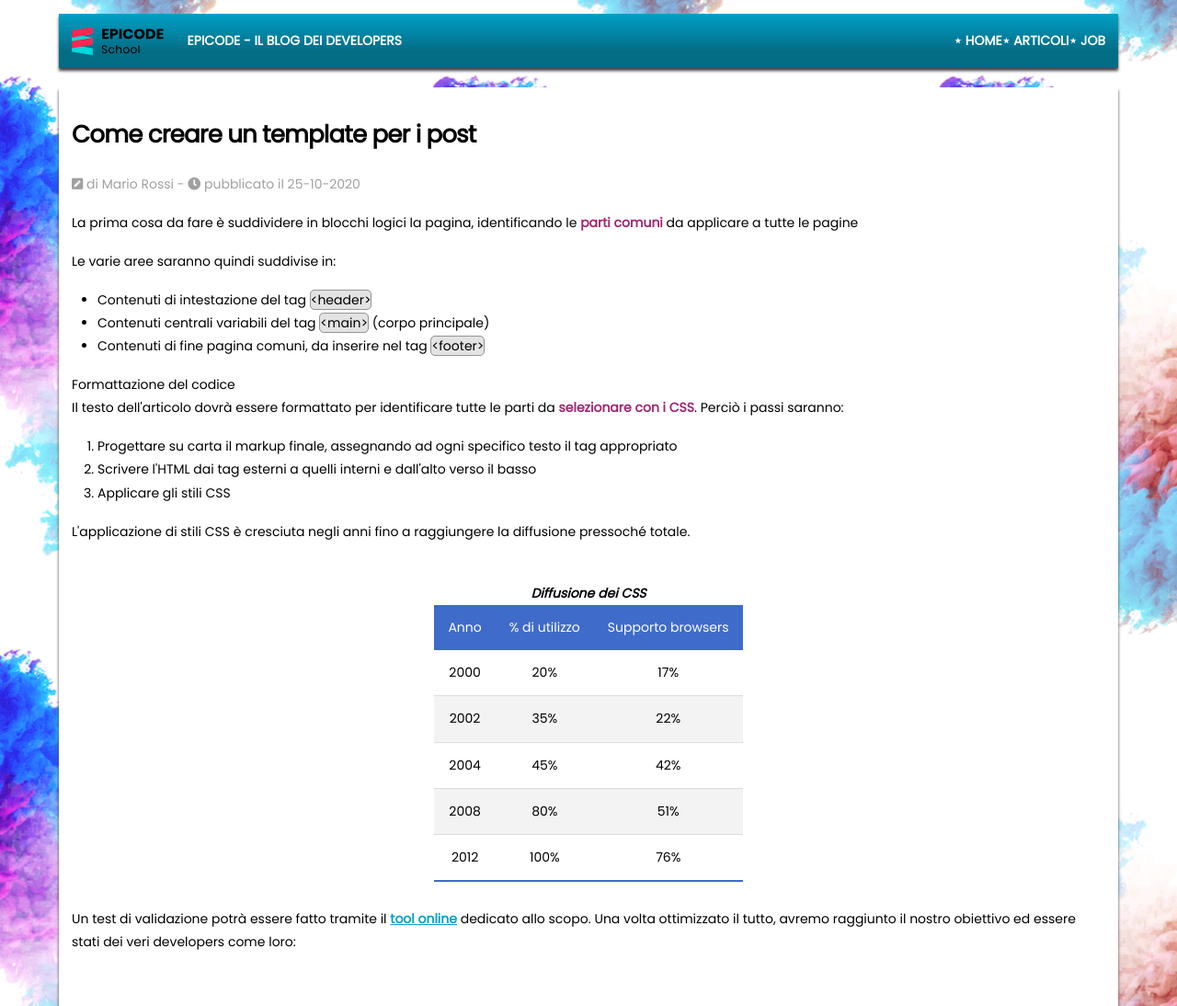
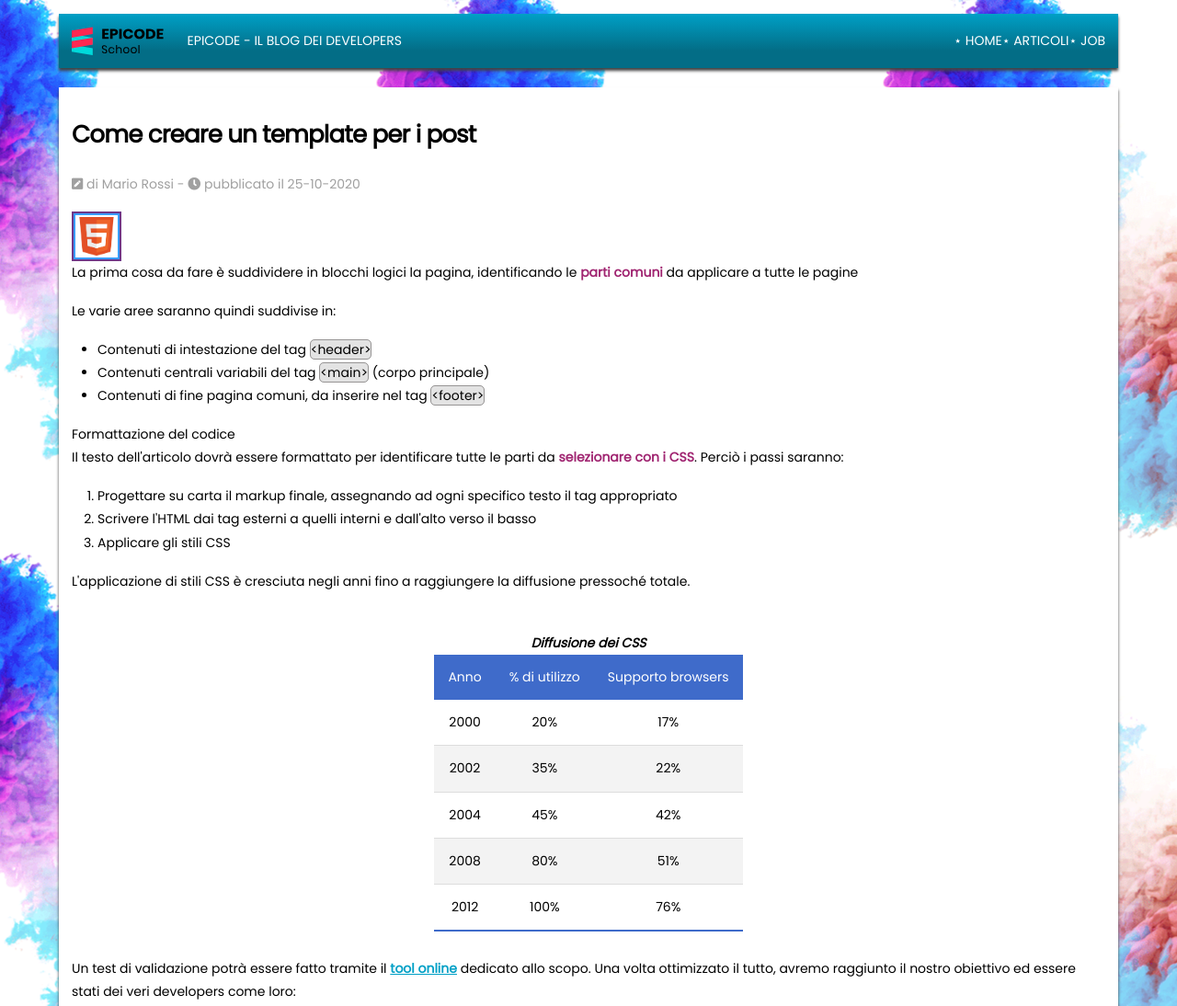
Before and after one commit to diclementef92/S5_L1_UX_UI, a plain HTML site: page index.html in a window 1280 px wide. Shown: the top 1094 px of the page at 92% size. Drawn offline with Linux system fonts and the light colour scheme; grey boxes are pictures that could not be loaded.

Commit message:
logo html added

```diff
--- a/assets/css/style.css
+++ b/assets/css/style.css
@@ -199,6 +199,17 @@ footer {
 footer a {
   color: fuchsia;
 }
+.logo_html5 {
+  width: fit-content;
+  border: 2px solid rgb(111, 55, 135);
+}
+.logo_html5 img {
+  width: 50px;
+  vertical-align: middle;
+  border: 2px solid rgb(57, 156, 255);
+  padding: 2px;
+}
+
 @media screen and (max-width: 450px) {
   header ul {
     display: flex;
@@ -222,6 +233,7 @@ footer a {
   header nav {
     display: flex;
     align-items: center;
+    justify-content: center;
   }
   table {
     margin: 3em auto 2em auto;
@@ -237,7 +249,7 @@ footer a {
       rgba(3, 109, 134, 1) 68%
     );
     text-transform: uppercase;
-    font-weight: bold;
+    font-weight: normal;
     color: white;
     box-shadow: 0 3px 3px #444;
     padding: 1em;
@@ -266,6 +278,9 @@ footer a {
     display: flex;
     align-items: center;
   }
+  header nav li a {
+    font-weight: normal;
+  }
   body {
     line-height: 1.8;
     padding-left: 5vw;
@@ -274,4 +289,8 @@ footer a {
   table {
     margin: 3em auto 2em auto;
   }
+
+  aside div {
+    display: inline-block;
+  }
 }
--- a/index.html
+++ b/index.html
@@ -37,7 +37,7 @@
             <h1>Come creare un template per i post</h1>
             <p><i class="fas fa-pen-square"></i> di Mario Rossi - <span><i class="fas fa-clock"></i> pubblicato il
                     25-10-2020</span></p>
-
+            <div class="logo_html5"><img src="./assets/img/html5_logo.png"></div>
             <p>La prima cosa da fare è suddividere in blocchi logici la pagina, identificando le <strong>parti
                     comuni</strong> da applicare a tutte le pagine</p>
 
```
Also changed, not shown: assets/img/html5_logo.png (added).
